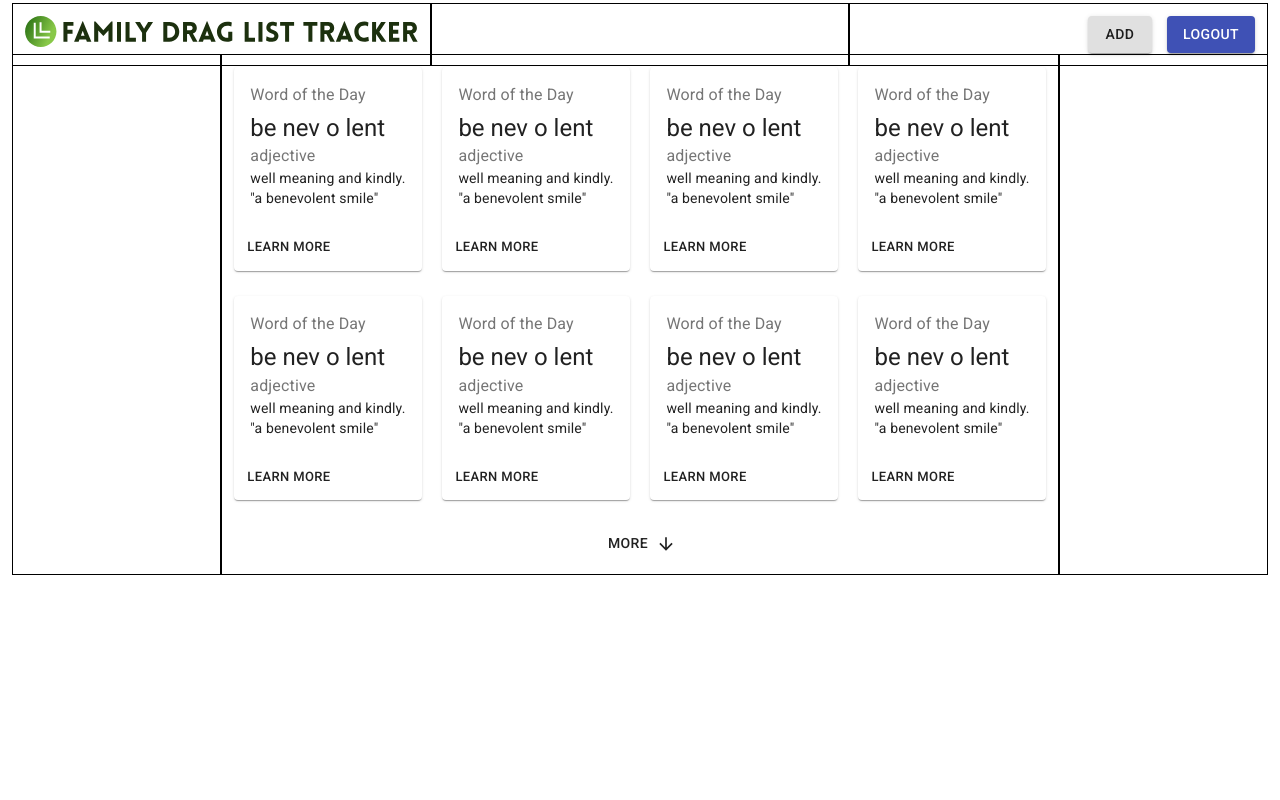
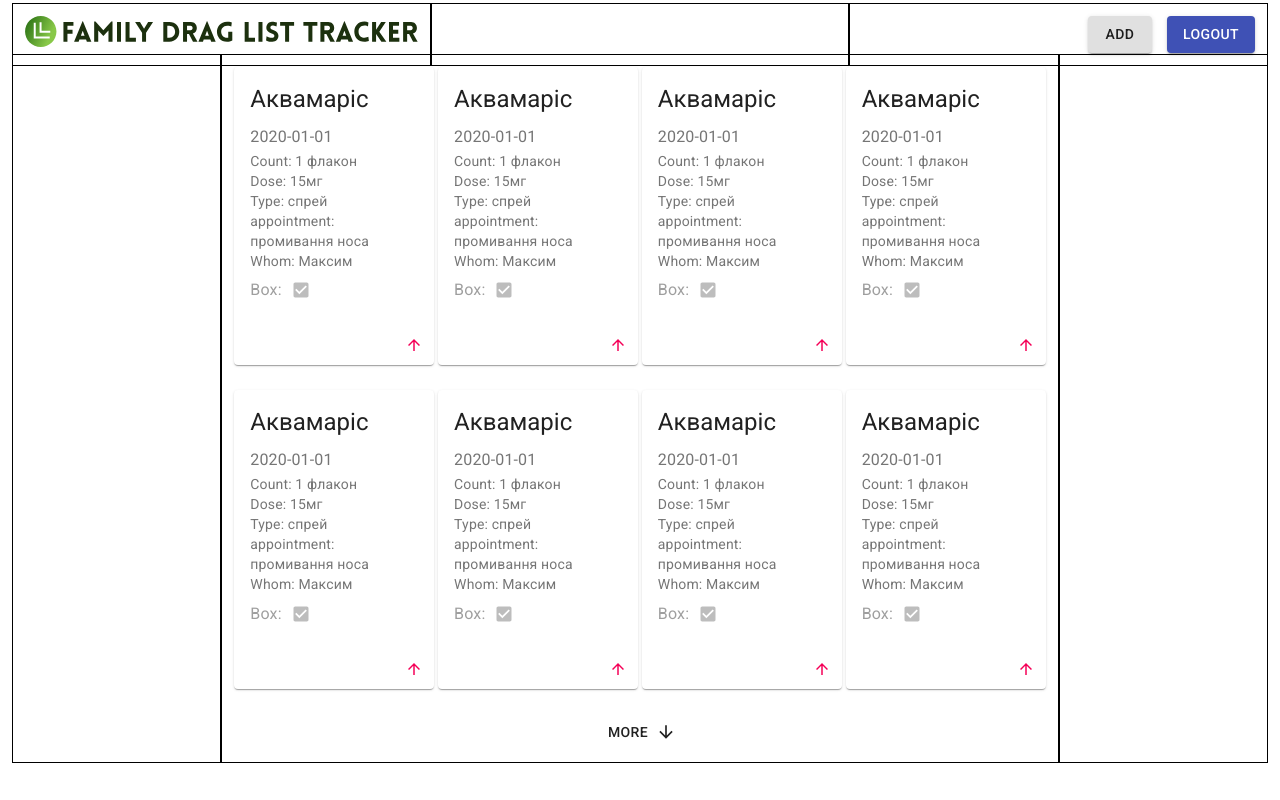
Before and after one commit to SerhiiStaryk/Family_drag_list, a React (Create React App) app: page / in a window 1280 px wide. Built offline with nearby package versions, Linux system fonts and the light colour scheme.

Commit message:
updated dragCard

```diff
--- a/src/components/DragCard/index.js
+++ b/src/components/DragCard/index.js
@@ -3,31 +3,62 @@ import Card from '@material-ui/core/Card';
 import CardContent from '@material-ui/core/CardContent';
 import CardActions from '@material-ui/core/CardActions';
 import Typography from '@material-ui/core/Typography';
-import Button from '@material-ui/core/Button';
+import IconButton from '@material-ui/core/IconButton';
+import ArrowDownwardIcon from '@material-ui/icons/ArrowDownward';
+import ArrowUpwardIcon from '@material-ui/icons/ArrowUpward';
+import FormControlLabel from '@material-ui/core/FormControlLabel';
+import Checkbox from '@material-ui/core/Checkbox';
+import CheckBoxIcon from '@material-ui/icons/CheckBox';
 import './style.css';
 
+
 class DrugCard extends Component {
+    state = {
+        box: true
+    }
     render() {
         return (
             <Card className="drag-card">
                 <CardContent>
-                    <Typography color="textSecondary" gutterBottom>
-                        Word of the Day
-          </Typography>
-                    <Typography variant="h5" component="h2">
-                        be nev o lent
-          </Typography>
-                    <Typography color="textSecondary">
-                        adjective
-          </Typography>
-                    <Typography variant="body2" component="p">
-                        well meaning and kindly.
-            <br />
-                        {'"a benevolent smile"'}
+                    <Typography gutterBottom variant="h5" component="h2">
+                        Аквамаріс
                     </Typography>
+                    <Typography variant="subtitle1" color="textSecondary">
+                        2020-01-01
+                     </Typography>
+                    <Typography variant="body2" color="textSecondary" component="p">
+                        Count: 1 флакон
+                    </Typography>
+                    <Typography variant="body2" color="textSecondary" component="p">
+                        Dose: 15мг
+                    </Typography>
+                    <Typography variant="body2" color="textSecondary" component="p">
+                        Type: спрей
+                    </Typography>
+
+                    <Typography variant="body2" color="textSecondary" component="p">
+                        appointment: промивання носа
+                    </Typography>
+                    <Typography variant="body2" color="textSecondary" component="p">
+                        Whom: Максим
+                    </Typography>
+                    <FormControlLabel
+                        className='drag-card-checbox'
+                        control={
+                            <Checkbox
+                                checked={this.state.box}
+                                checkedIcon={<CheckBoxIcon fontSize="small" />}
+                            />
+                        }
+                        disabled
+                        label="Box:"
+                        labelPlacement="start"
+                    />
                 </CardContent>
-                <CardActions>
-                    <Button size="small">Learn More</Button>
+                <CardActions className="align-button__right">
+                    <IconButton size="small" color="secondary">
+                        <ArrowUpwardIcon fontSize="inherit" />
+                    </IconButton>
                 </CardActions>
             </Card>
         )
--- a/src/components/DragCard/style.css
+++ b/src/components/DragCard/style.css
@@ -6,3 +6,11 @@
 .btn-more{
     margin: 0 auto;
 }
+
+.drag-card-checbox{
+    margin-left: 0!important;
+}
+
+.align-button__right{
+    justify-content: flex-end;
+}
```
